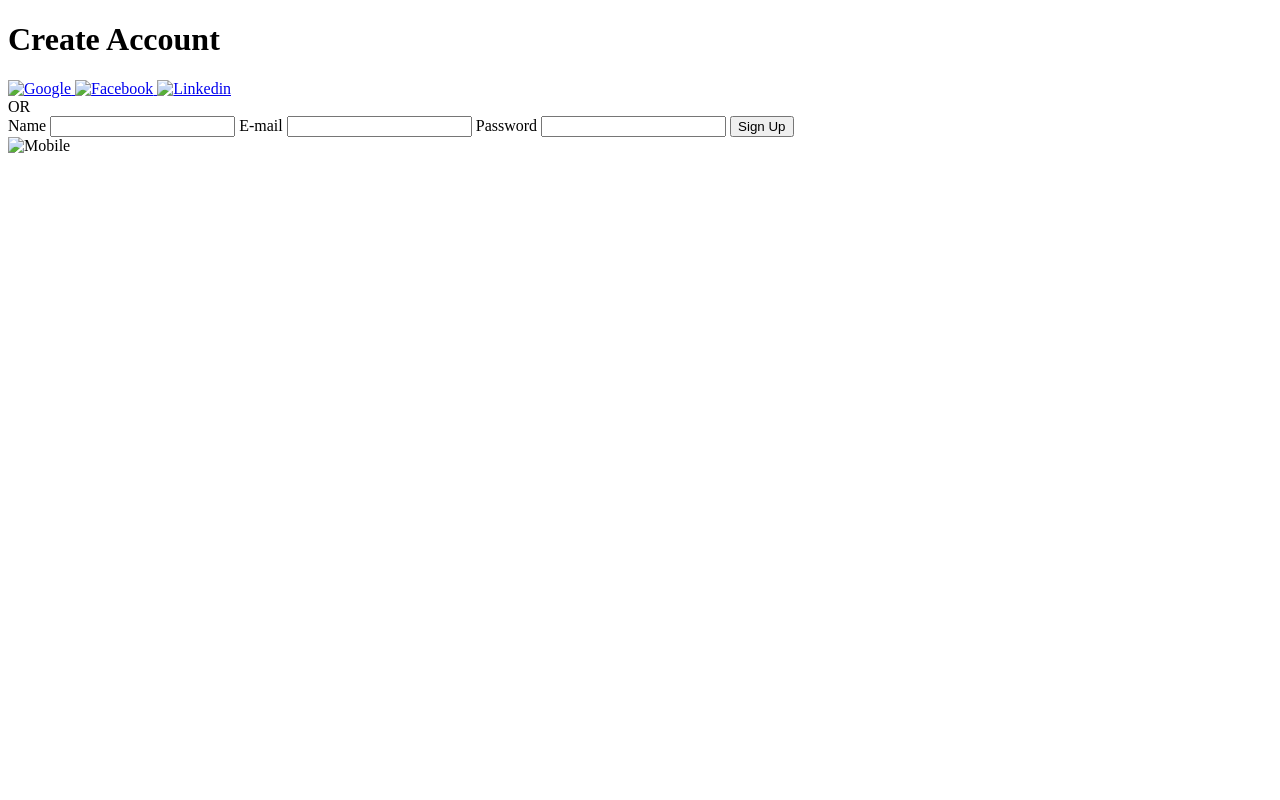
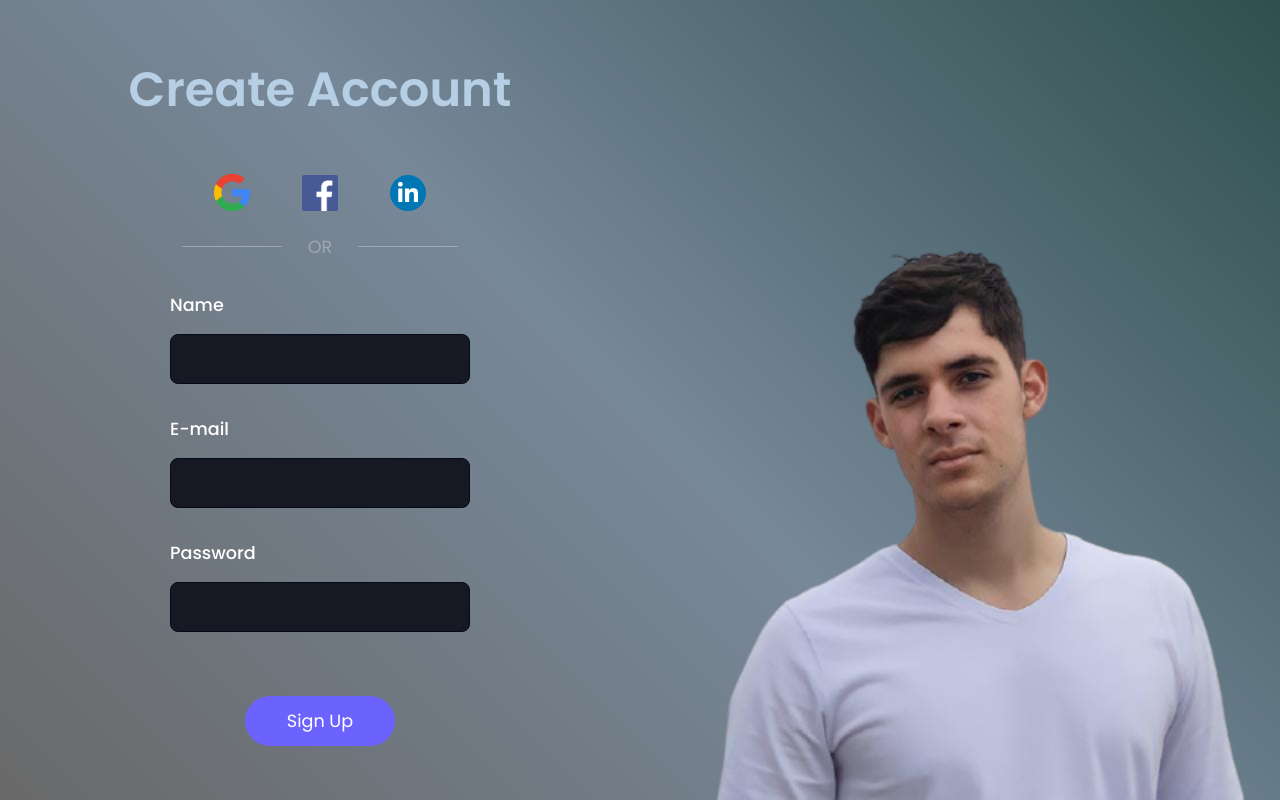
Before and after one commit to 1PedroLucas/projeto3-TelaDeCadastro, a plain HTML site: page index.html in a window 1280 px wide. Drawn offline with Linux system fonts and the light colour scheme.

Commit message:
Update index.html

```diff
--- a/index.html
+++ b/index.html
@@ -5,20 +5,20 @@
     <meta http-equiv="X-UA-Compatible" content="IE=edge">
     <meta name="viewport" content="width=device-width, initial-scale=1.0">
     <title>Projeto 3 - Cadastro</title>
-    <link rel="stylesheet" href="cadastro.css">
+    <link rel="stylesheet" href="style.css">
 </head>
 <body>
     <main>
         <h1>Create Account</h1>
         <div class="social-media">
             <a href="https://accounts.google.com/signin/v2/identifier?hl=pt-BR&passive=true&continue=https%3A%2F%2Fwww.google.com%2F%3Fhl%3DPT&ec=GAZAmgQ&flowName=GlifWebSignIn&flowEntry=ServiceLogin" target="_blank">
-                <img src="img/google.png" alt="Google">
+                <img src="google.png" alt="Google">
             </a>
             <a href="https://pt-br.facebook.com/" target="_blank">
-                <img src="img/facebook.png" alt="Facebook">
+                <img src="facebook.png" alt="Facebook">
             </a>
             <a href="https://www.linkedin.com/login/pt?fromSignIn=true&trk=guest_homepage-basic_nav-header-signin" target="_blank">
-                <img src="img/linkedin.png" alt="Linkedin">
+                <img src="linkedin.png" alt="Linkedin">
             </a>
         </div>
 
@@ -46,7 +46,7 @@
         </form>
     </main>
     <section class="images">
-        <img src="img/pedro.png" alt="Mobile">
+        <img src="pedro.png" alt="Mobile">
         <div class="circle"></div>
     </section>
 </body>
```
